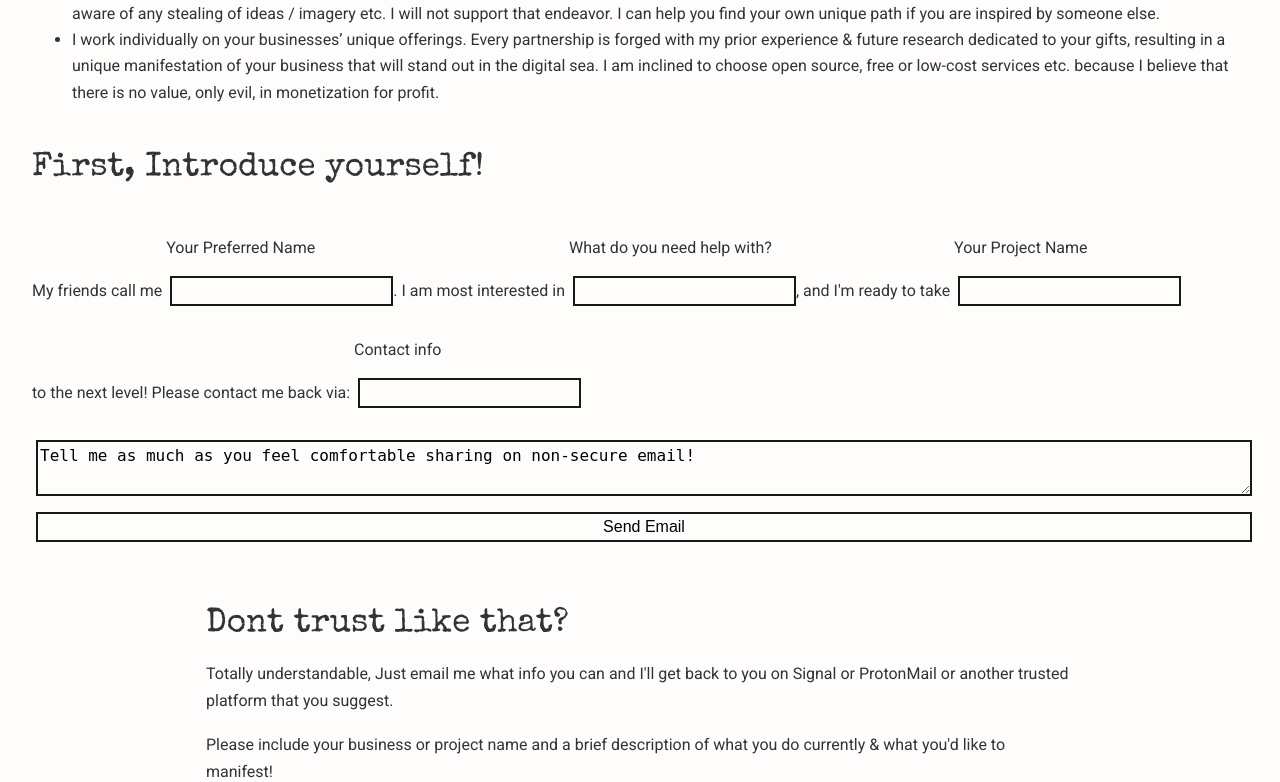
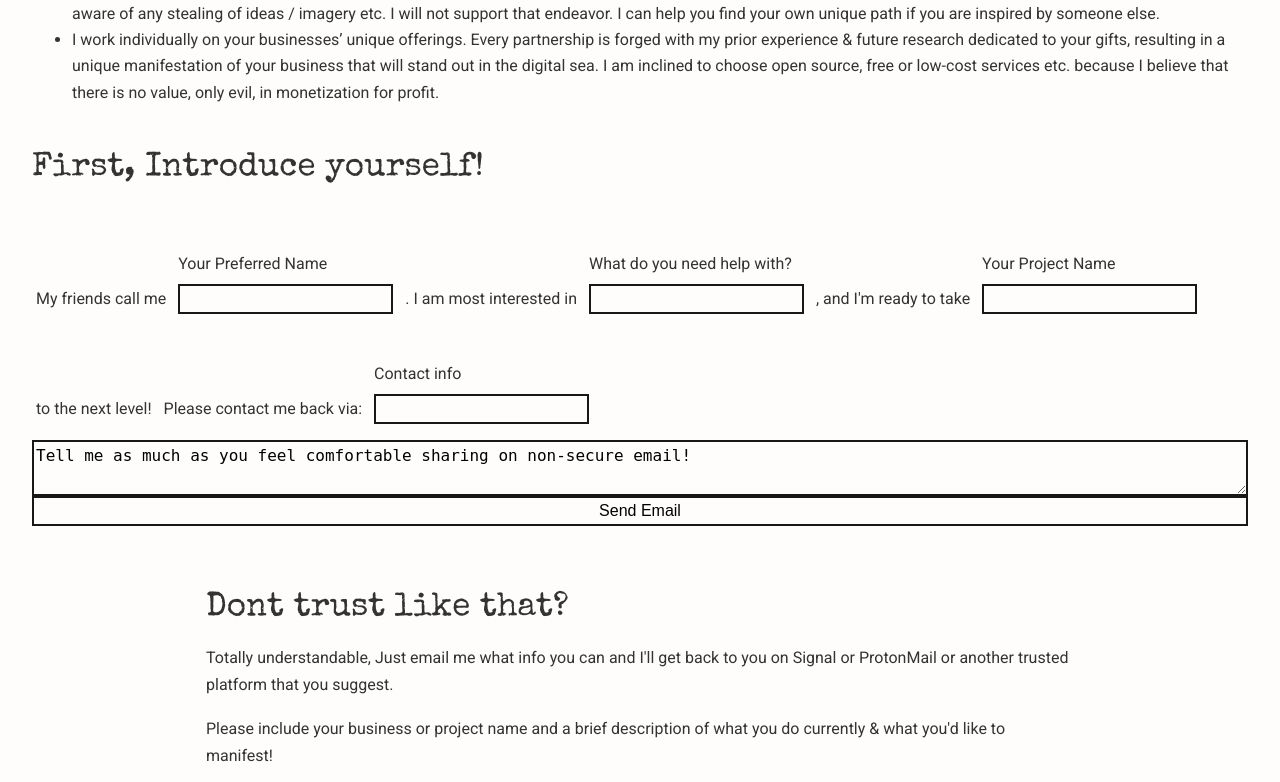
Before and after one commit to tori-hart/tori-hart.github.io, a PHP site: page /about.html in a window 1280 px wide. Shown: the part 2312-3094 px from the top of the page. Run offline with PHP 8.4, Linux system fonts and the light colour scheme.

Commit message:
fix again

```diff
--- a/styles/forms.css
+++ b/styles/forms.css
@@ -16,7 +16,6 @@ input, select, textarea {
     line-height: 1.5rem;
     border: 2px solid var(--black);
     display: block;
-    margin: 1rem 0.25rem;
 }
 
 .submit {
--- a/styles/style.css
+++ b/styles/style.css
@@ -97,6 +97,7 @@
 
   .word-fill-field, .words {
     display: inline-block;
+    padding: 1rem 0.25rem;
 
   }
 
```
